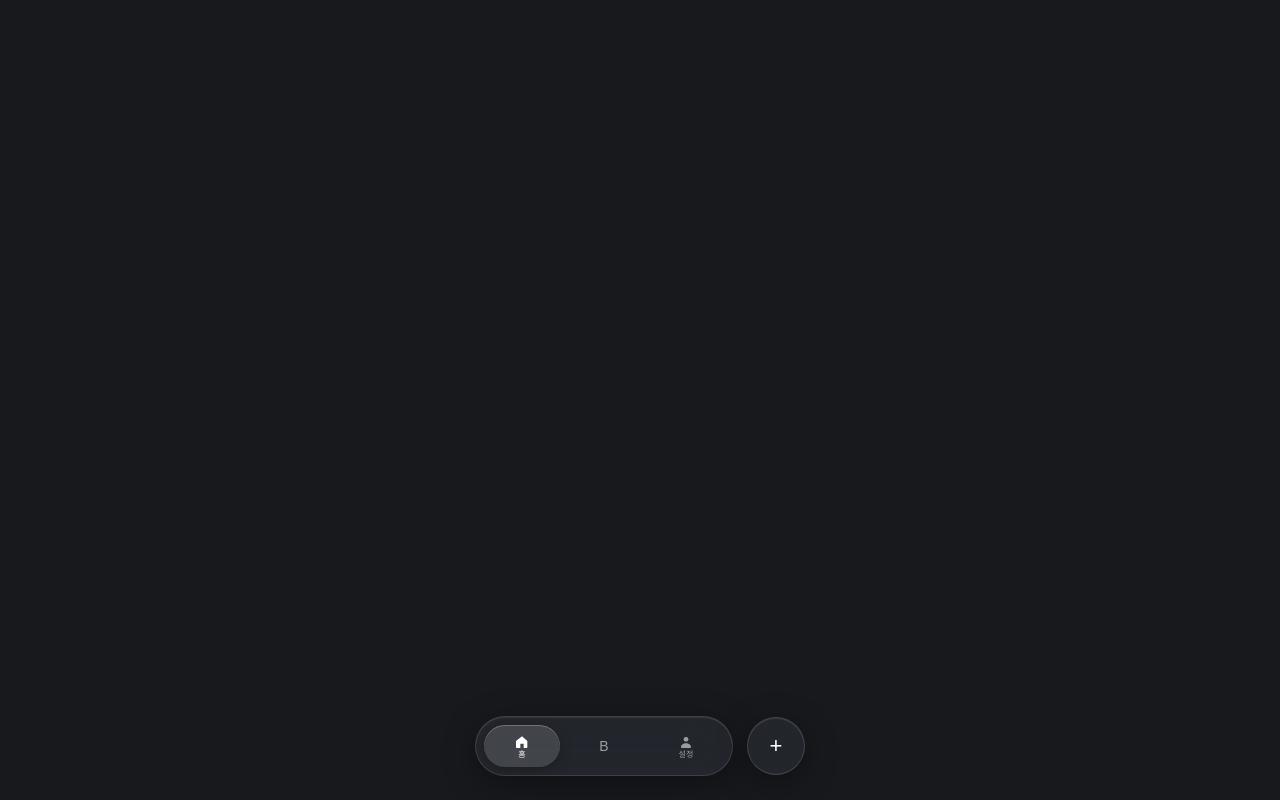
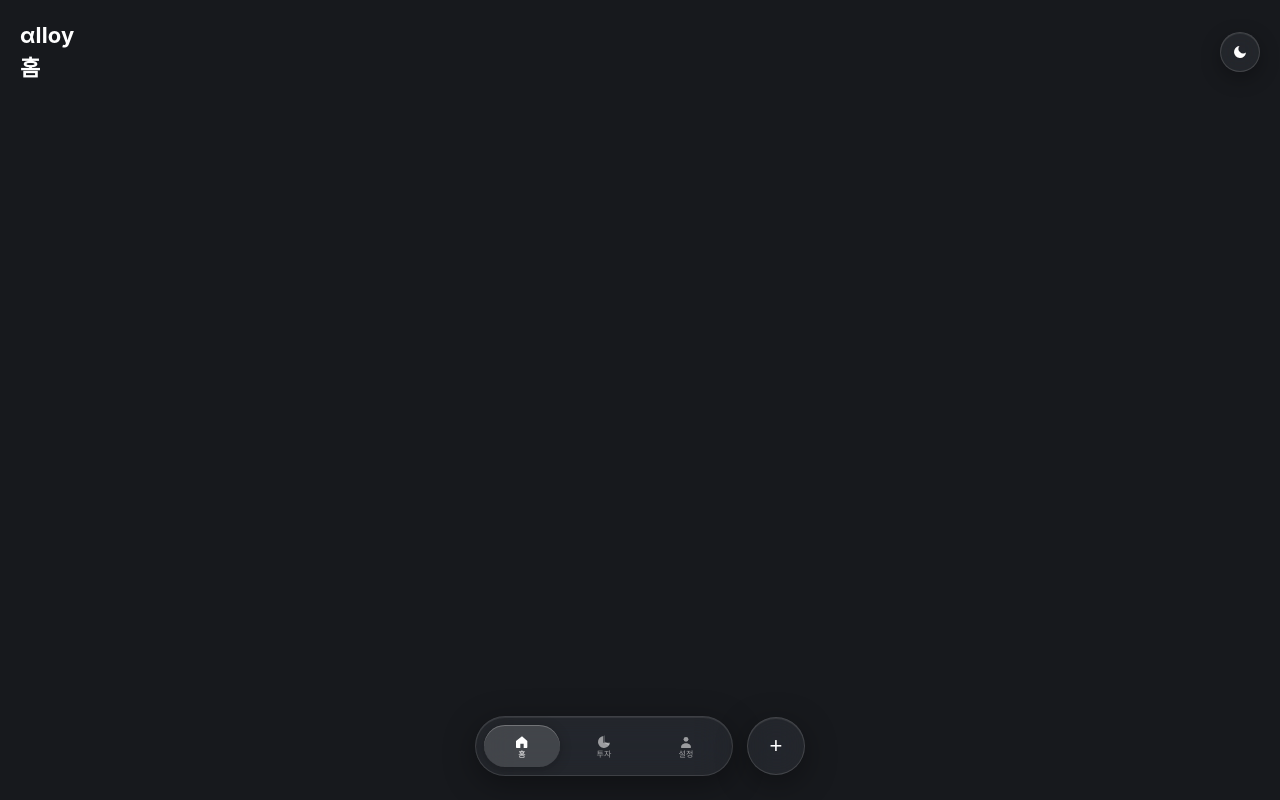
Before and after one commit to Shinxmin/alloy, a React (Vite) app: page / in a window 1280 px wide. Built offline with nearby package versions, Linux system fonts and the light colour scheme.

Commit message:
B탭 아이콘/라벨 변경 및 홈탭 헤더 추가
- 하단 탭바 B탭 아이콘을 원그래프 모양으로 변경, 작은 라벨을 "투자"로 변경
- 홈탭(A)에 B탭과 동일한 형식의 상단 헤더(alloy + 홈) 추가

```diff
--- a/src/App.jsx
+++ b/src/App.jsx
@@ -629,6 +629,95 @@ export default function Alloy() {
           padding: "22px 20px 140px 20px",
         }}
       >
+        {active === 0 && (
+          <>
+            {/* 상단 헤더: 제목 + 테마 토글 (B탭 헤더 참고) */}
+            <div
+              style={{
+                display: "flex",
+                alignItems: "center",
+                justifyContent: "space-between",
+                marginBottom: 24,
+              }}
+            >
+              <div>
+                <h1
+                  style={{
+                    margin: "0 0 2px 0",
+                    fontSize: 22,
+                    fontWeight: 700,
+                    color: (isLight ? "#14161A" : "#FFFFFF"),
+                    letterSpacing: 0.2,
+                  }}
+                >
+                  αlloy
+                </h1>
+                <h1
+                  style={{
+                    margin: 0,
+                    fontSize: 22,
+                    fontWeight: 700,
+                    color: (isLight ? "#14161A" : "#FFFFFF"),
+                    letterSpacing: 0.2,
+                  }}
+                >
+                  홈
+                </h1>
+              </div>
+
+              {/* 라이트/다크 모드 토글 (리퀴드 글래스 원형 버튼) */}
+              <button
+                onClick={toggleTheme}
+                onMouseEnter={() => setThemeHovered(true)}
+                onMouseLeave={() => setThemeHovered(false)}
+                aria-label="테마 전환"
+                style={{
+                  width: 40,
+                  height: 40,
+                  flexShrink: 0,
+                  borderRadius: "50%",
+                  border: isLight
+                    ? "1px solid rgba(20,22,26,0.12)"
+                    : "1px solid rgba(255,255,255,0.14)",
+                  background: themeHovered
+                    ? isLight
+                      ? "rgba(255,255,255,0.85)"
+                      : "rgba(255,255,255,0.14)"
+                    : isLight
+                    ? "rgba(255,255,255,0.65)"
+                    : "rgba(255,255,255,0.06)",
+                  backdropFilter: "blur(20px) saturate(180%)",
+                  WebkitBackdropFilter: "blur(20px) saturate(180%)",
+                  boxShadow: themeHovered
+                    ? isLight
+                      ? "0 6px 20px rgba(20,22,26,0.14), inset 0 1px 0 rgba(255,255,255,0.6)"
+                      : "0 10px 28px rgba(0,0,0,0.35), inset 0 1px 0 rgba(255,255,255,0.25)"
+                    : isLight
+                    ? "0 4px 14px rgba(20,22,26,0.08), inset 0 1px 0 rgba(255,255,255,0.5)"
+                    : "0 6px 20px rgba(0,0,0,0.3), inset 0 1px 0 rgba(255,255,255,0.08)",
+                  display: "flex",
+                  alignItems: "center",
+                  justifyContent: "center",
+                  cursor: "pointer",
+                  outline: "none",
+                  transition:
+                    "background 0.3s ease, box-shadow 0.3s ease, transform 0.25s cubic-bezier(0.22, 1, 0.36, 1)",
+                  transform: themeHovered ? "scale(1.08)" : "scale(1)",
+                }}
+              >
+                <svg
+                  width="16"
+                  height="16"
+                  viewBox="0 0 24 24"
+                  fill={isLight ? "#14161A" : "#FFFFFF"}
+                >
+                  <path d="M21 12.79A9 9 0 1 1 11.21 3 7 7 0 0 0 21 12.79z" />
+                </svg>
+              </button>
+            </div>
+          </>
+        )}
+
         {active === 1 && (
           <>
             {/* 상단 헤더: 제목 + 테마 토글 */}
@@ -1362,7 +1451,22 @@ export default function Alloy() {
                     </span>
                   </span>
                 ) : (
-                  tab
+                  <span
+                    style={{
+                      display: "flex",
+                      flexDirection: "column",
+                      alignItems: "center",
+                      gap: 1,
+                    }}
+                  >
+                    <svg width="16" height="16" viewBox="0 0 24 24" fill="currentColor">
+                      <path d="M12 2a1 1 0 0 1 1 1v8.17l6.36 3.67a1 1 0 0 1-1 1.73L12 13.15V3a1 1 0 0 1 1-1z" opacity="0.55" />
+                      <path d="M11 3.06A9 9 0 1 0 20.94 13H11V3.06z" />
+                    </svg>
+                    <span style={{ fontSize: 8, fontWeight: 500, letterSpacing: 0.2, lineHeight: 1 }}>
+                      투자
+                    </span>
+                  </span>
                 )}
               </button>
             );
```
